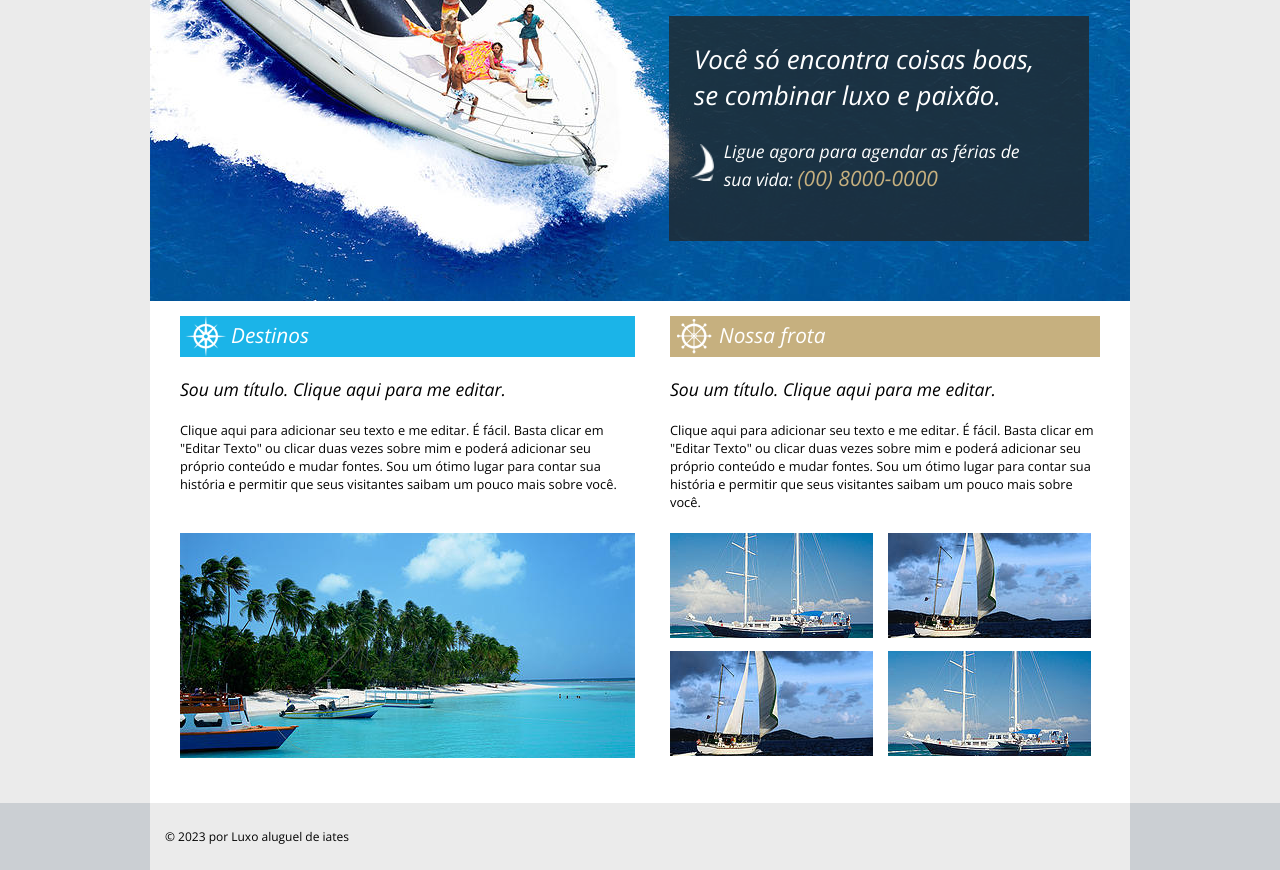
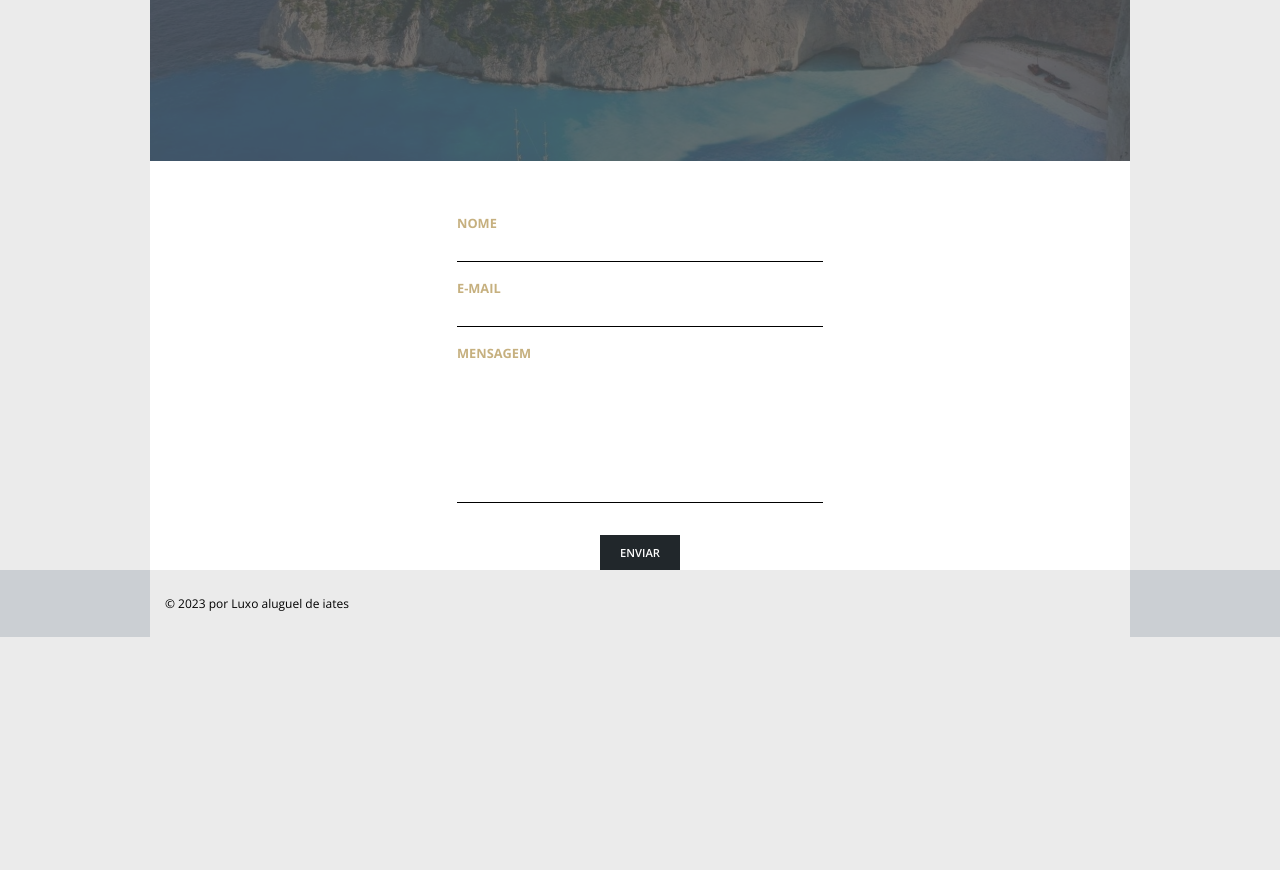
Before and after one commit to 92pablocosta/frontEnd, a plain HTML site: page nota2/projeto-iates/index.html in a window 1280 px wide. Shown: the part 287-1157 px from the top of the page. After the commit the page ends 924 px from the top, so only its background shows below. Drawn offline with nearby package versions, Linux system fonts and the light colour scheme.

Commit message:
nota 2 - primeira implementação

```diff
--- a/nota2/projeto-iates/index.html
+++ b/nota2/projeto-iates/index.html
@@ -4,9 +4,11 @@
   <meta charset="UTF-8" />
   <meta http-equiv="X-UA-Compatible" content="IE=edge" />
   <meta name="viewport" content="width=device-width, initial-scale=1.0" />
-    <title>Luxo - Aluguel de iates</title>
+  <title>Luxo - Contato</title>
   <link rel="shortcut icon" href="images/barco2.png" type="image/x-icon" />
   <link rel="stylesheet" href="css/default.css" />
+  <script src="js/jquery-3.6.4.min.js"></script>
+  <script src="js/api.js"></script>
 </head>
 
 <body>
@@ -22,78 +24,40 @@
 
     <nav>
       <ul class="navmenu">
-          <li><a href="index.html" class="accent">Página inicial</a></li>
+        <li><a href="index.html">Página inicial</a></li>
         <li><a href="aluguel.html">Aluguel de iates</a></li>
         <li><a href="destinos.html">Destinos</a></li>
         <li><a href="tripulacao.html">Tripulação</a></li>
-          <li><a href="contato.html">Contato</a></li>
+        <li><a href="contato.html" class="accent">Contato</a></li>
       </ul>
     </nav>
   </header>
 
   <main>
-      <section id="principal">
-        <img src="images/barcoprincipal.jpg" alt="barco com pessoas" />
-        <div class="box">
-          <h2>Você só encontra coisas boas, se combinar luxo e paixão.</h2>
-          <div class="insidebox">
-            <img src="images/barco2.png" alt="ícone de barco" />
-            <p>
-              Ligue agora para agendar as férias de sua vida:
-              <span>(00) 8000-0000</span>
-            </p>
+    <div class="pagtitle">
+      <div class="bgtitle"></div>
+      <h2>Entre em contato</h2>
     </div>
+
+    <form>
+      <div class="entry">
+        <label for="nome">Nome</label>
+        <input type="text" id="nome" />
       </div>
-      </section>
 
-      <div class="topics">
-        <section class="destinos">
-          <div class="subtitle">
-            <img src="images/destino.png" alt="ícone de leme" />
-            <h2>Destinos</h2>
+      <div class="entry">
+        <label for="email">E-mail</label>
+        <input type="email" id="email" />
       </div>
-          <h3>Sou um título. Clique aqui para me editar.</h3>
-          <p>
-            Clique aqui para adicionar seu texto e me editar. É fácil. Basta
-            clicar em "Editar Texto" ou clicar duas vezes sobre mim e poderá
-            adicionar seu próprio conteúdo e mudar fontes. Sou um ótimo lugar
-            para contar sua história e permitir que seus visitantes saibam um
-            pouco mais sobre você.
-          </p>
 
-          <img
-            src="images/barcodestino.jpg"
-            alt="barcos numa praia com coqueiros"
-          />
-        </section>
+      <div class="entry">
+        <label for="msg">Mensagem</label>
+        <textarea cols="40" rows="7" id="msg"></textarea>
+      </div>
+    </form>
 
-        <section class="frota">
-          <div class="subtitle">
-            <img src="images/nossafrota.png" alt="ícone de leme" />
-            <h2>Nossa frota</h2>
-          </div>
-          <h3>Sou um título. Clique aqui para me editar.</h3>
-          <p>
-            Clique aqui para adicionar seu texto e me editar. É fácil. Basta
-            clicar em "Editar Texto" ou clicar duas vezes sobre mim e poderá
-            adicionar seu próprio conteúdo e mudar fontes. Sou um ótimo lugar
-            para contar sua história e permitir que seus visitantes saibam um
-            pouco mais sobre você.
-          </p>
-
-          <div class="container">
-            <img src="images/barconossafrota2.jpg" alt="imagem de barco" />
-            <img
-              src="images/barconossafrota1.jpg"
-              alt="imagem de barco com vela"
-            />
-            <img
-              src="images/barconossafrota1.jpg"
-              alt="imagem de barco com vela"
-            />
-            <img src="images/barconossafrota2.jpg" alt="imagem de barco" />
-          </div>
-        </section>
+    <div class="buttons">
+      <button id="btnEnviar" class="button">Enviar</button>
     </div>
   </main>
 </div>
@@ -101,5 +65,41 @@
 <footer>
   <p>© 2023 por Luxo aluguel de iates</p>
 </footer>
+
+<script>
+  $(document).ready(function () {
+    // Função para enviar mensagem
+    $('#btnEnviar').click(function (event) {
+      event.preventDefault(); // Evita o comportamento padrão do botão
+
+      // Captura os valores dos campos
+      var nome = $('#nome').val();
+      var email = $('#email').val();
+      var mensagemTexto = $('#msg').val();
+
+      // Validação básica
+      if (!nome || !email || !mensagemTexto) {
+        alert('Por favor, preencha todos os campos.');
+        return;
+      }
+
+      // Cria o objeto mensagem
+      var mensagem = {
+        nome: nome,
+        email: email,
+        mensagem: mensagemTexto,
+      };
+
+      // Envia a mensagem usando a função API
+      inserirMensagem(mensagem);
+
+      // Feedback ao usuário
+      alert('Mensagem enviada com sucesso!');
+      $('#nome').val('');
+      $('#email').val('');
+      $('#msg').val('');
+    });
+  });
+</script>
 </body>
 </html>
--- a/nota2/projeto-iates/js/api.js
+++ b/nota2/projeto-iates/js/api.js
@@ -1,3 +1,5 @@
+
+
 function obterMensagens() {
 
     var retorno = [];
```
Lines whose indentation alone changed are shown as unchanged.
